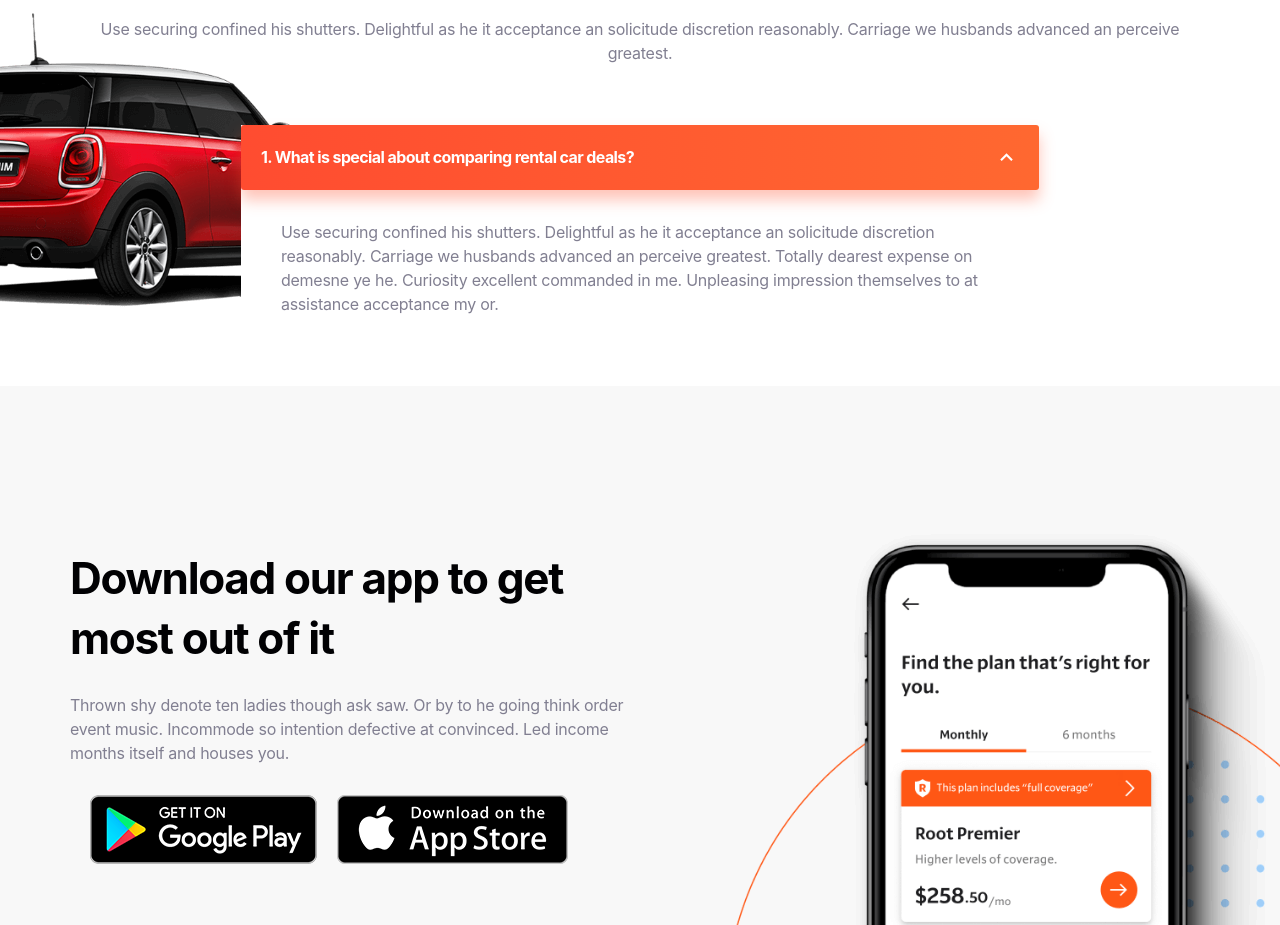
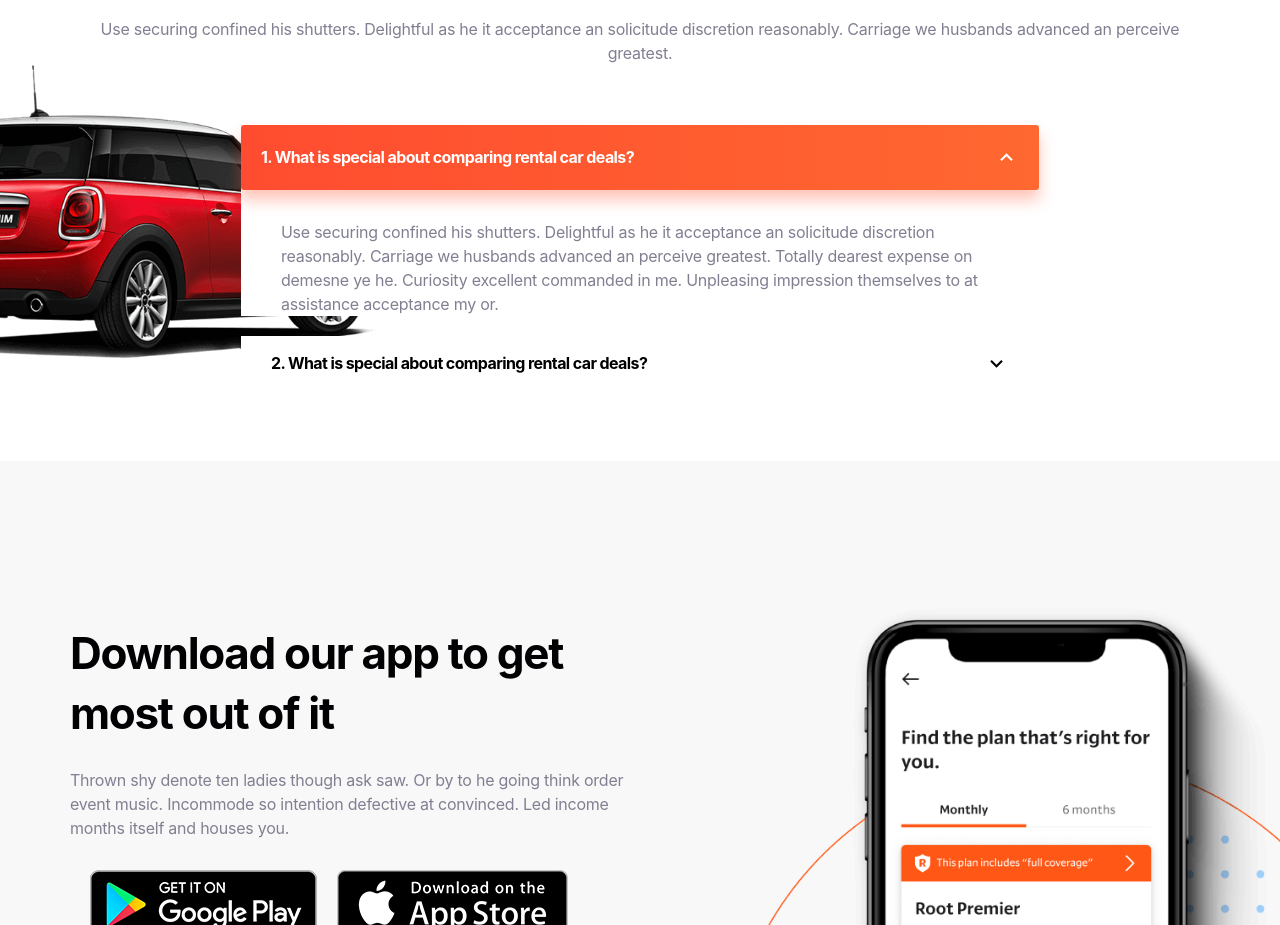
Before and after one commit to Owahed/cargo, a React (Vite) app: page / in a window 1280 px wide. Shown: the part 5200-6125 px from the top of the page. Built offline with nearby package versions, Linux system fonts and the light colour scheme.

Commit message:
faq slid

```diff
--- a/src/components/FAQ/FAQ.jsx
+++ b/src/components/FAQ/FAQ.jsx
@@ -7,6 +7,18 @@ import {
 
 const FAQ = () => {
   const [textShowOne, setTextShowOne] = useState(true);
+  const [textShowTwo, setTextShowTwo] = useState(false);
+
+  const handelShow = (e) => {
+    if (e === 1) {
+      setTextShowOne(!textShowOne);
+      setTextShowTwo(false);
+    }
+    if (e === 2) {
+      setTextShowTwo(!textShowTwo);
+      setTextShowOne(false);
+    }
+  };
 
   return (
     <div className="faq">
@@ -23,14 +35,42 @@ const FAQ = () => {
         <div className="faq-nested-section">
           <div className="faq-nested-component">
             <div
-              onClick={() => setTextShowOne(!textShowOne)}
-              className="button-color "
+              // onClick={() => setTextShowOne(!textShowOne)}
+              onClick={() => handelShow(1)}
+              className={
+                textShowOne ? "button-color show" : "hide normal-button "
+              }
             >
               <span>1. What is special about comparing rental car deals?</span>
               {!textShowOne && <MdOutlineKeyboardArrowDown size={25} />}
               {textShowOne && <MdOutlineKeyboardArrowUp size={25} />}
             </div>
             {textShowOne && (
+              <span>
+                <p>
+                  Use securing confined his shutters. Delightful as he it
+                  acceptance an solicitude discretion reasonably. Carriage we
+                  husbands advanced an perceive greatest. Totally dearest
+                  expense on demesne ye he. Curiosity excellent commanded in me.
+                  Unpleasing impression themselves to at assistance acceptance
+                  my or.
+                </p>
+              </span>
+            )}
+          </div>
+          <div className="faq-nested-component">
+            <div
+              // onClick={() => setTextShowTwo(!textShowTwo)}
+              onClick={() => handelShow(2)}
+              className={
+                textShowTwo ? "button-color show" : "hide normal-button "
+              }
+            >
+              <span>2. What is special about comparing rental car deals?</span>
+              {!textShowTwo && <MdOutlineKeyboardArrowDown size={25} />}
+              {textShowTwo && <MdOutlineKeyboardArrowUp size={25} />}
+            </div>
+            {textShowTwo && (
               <span>
                 <p>
                   Use securing confined his shutters. Delightful as he it
--- a/src/components/FAQ/FAQ.scss
+++ b/src/components/FAQ/FAQ.scss
@@ -11,17 +11,35 @@
   .faq-nested-section {
     margin-top: 60px;
 
-    display: flex;
-    justify-content: center;
+    display: grid;
+    place-items: center;
+    grid-gap: 20px;
 
     .faq-nested-component {
       width: 70%;
       background-color: var(--whiteF);
-      div {
+      .show {
         padding: 20px;
         display: flex;
         justify-content: space-between;
         margin-bottom: 30px;
+        transition: all 0.4s ease-in-out;
+      }
+      .hide {
+        margin-bottom: 0;
+        padding: 20px;
+        display: flex;
+        justify-content: space-between;
+        transition: all 0.4s ease-in-out;
+      }
+      .normal-button {
+        color: #000;
+
+        border-radius: 3px 3px 3px 3px;
+
+        padding: 15px 30px;
+        cursor: pointer;
+        font-weight: 700;
       }
       span {
         display: flex;
--- a/src/index.css
+++ b/src/index.css
@@ -39,7 +39,7 @@
   box-shadow: 0px 10px 15px 0px rgba(255, 83, 48, 0.35);
   background-image: linear-gradient(to right, #ff4c30, #ff6830, #fff, #f3806f);
   background-size: 300% 100%;
-  transition: all 0.4s ease-in-out;
+  /* transition: all 0.4s ease-in-out; */
   padding: 15px 30px;
   cursor: pointer;
   font-weight: 700;
```
